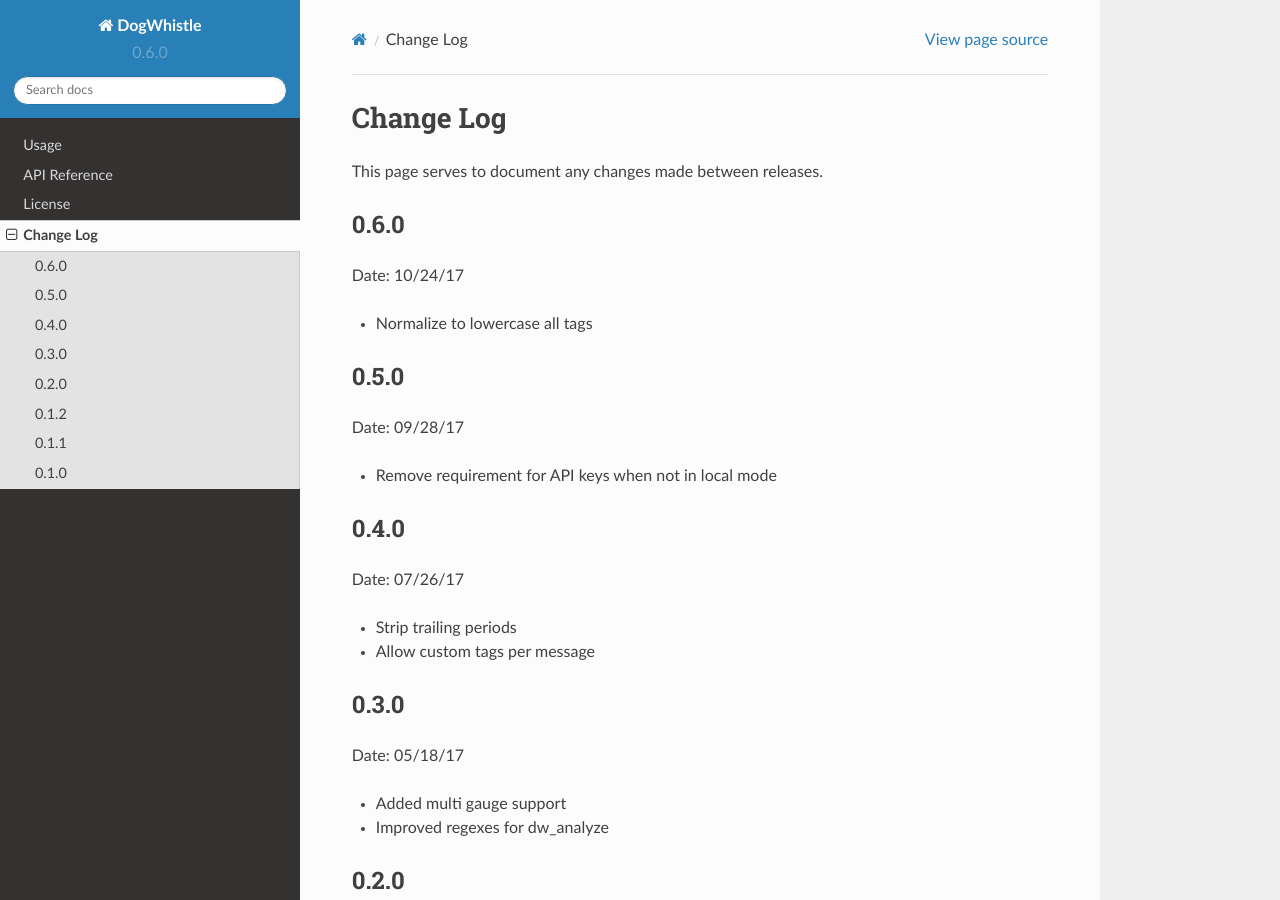
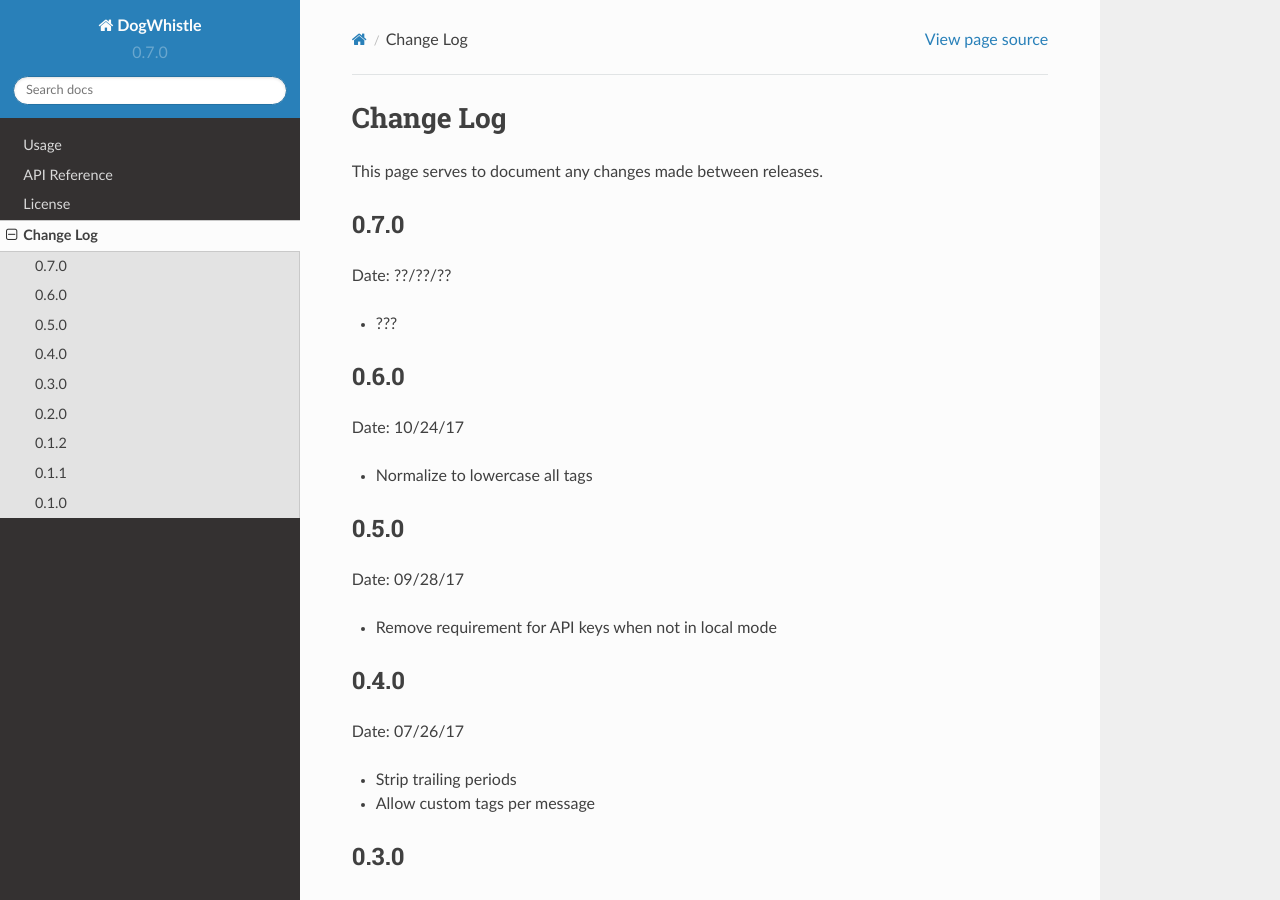
Before and after one commit to istresearch/dog-whistle, a Sphinx documentation site: the page built from docs/changelog.rst, in a window 1280 px wide and 900 px high. Built offline with Sphinx 7.4.7 and the Read the Docs theme 2.0.0, drawn with Linux system fonts in a browser that asks for light colours.

Commit message:
Version bump to dev 0.7.0

```diff
--- a/docs/changelog.rst
+++ b/docs/changelog.rst
@@ -5,6 +5,13 @@
 
 This page serves to document any changes made between releases.
 
+
+0.7.0
+-----
+
+Date: ??/??/??
+
+- ???
 
 0.6.0
 -----
--- a/dog_whistle/__version__.py
+++ b/dog_whistle/__version__.py
@@ -1,2 +1,2 @@
-__version__ = '0.6.0'
+__version__ = '0.7.0'
 VERSION = tuple(int(x) for x in __version__.split('.'))
```
